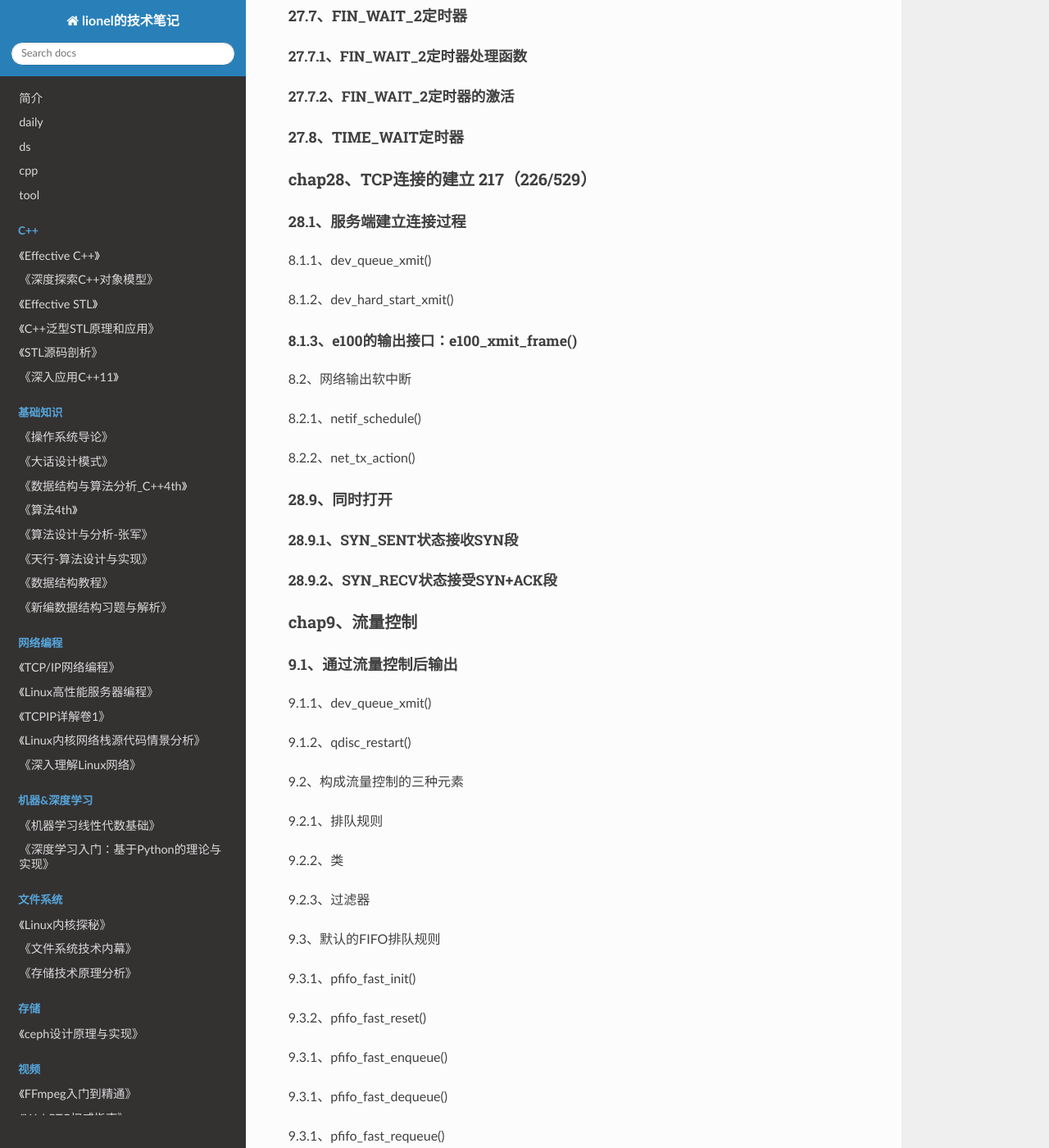
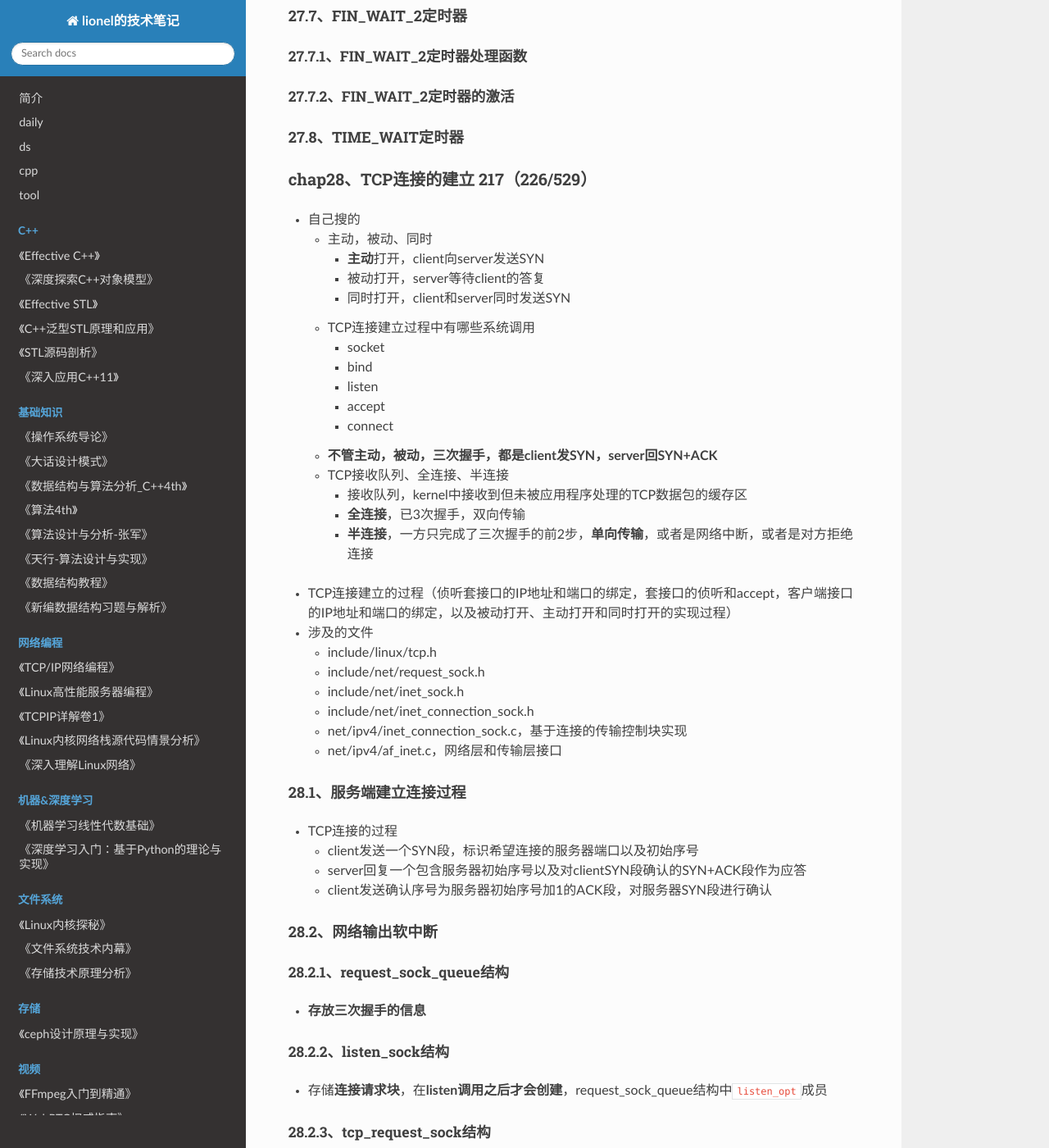
Before and after one commit to wolflion/booknotes, an MkDocs documentation site: the page built from docs/10network/Linux内核源码剖析-tcpip实现(下).md, in a window 1280 px wide and 1400 px high, scrolled down 14044 px. Shown: the whole window at 82% size. Built offline with MkDocs 1.6.1, drawn with Linux system fonts in a browser that asks for light colours; nearby versions of some CDN libraries; some of the changed text lies outside the part shown.

Commit message:
Update Linux内核源码剖析-tcpip实现(下).md

```diff
--- a/docs/10network/Linux内核源码剖析-tcpip实现(下).md
+++ b/docs/10network/Linux内核源码剖析-tcpip实现(下).md
@@ -555,19 +555,102 @@
 
 ### chap28、TCP连接的建立   217（226/529）
 
++ 自己搜的
+  + 主动，被动、同时
+    + **主动**打开，client向server发送SYN
+    + 被动打开，server等待client的答复
+    + 同时打开，client和server同时发送SYN
+  + TCP连接建立过程中有哪些系统调用
+    + socket
+    + bind
+    + listen
+    + accept
+    + connect
+  + **不管主动，被动，三次握手，都是client发SYN，server回SYN+ACK**
+  + TCP接收队列、全连接、半连接
+    + 接收队列，kernel中接收到但未被应用程序处理的TCP数据包的缓存区
+    + **全连接**，已3次握手，双向传输
+    + **半连接**，一方只完成了三次握手的前2步，**单向传输**，或者是网络中断，或者是对方拒绝连接
+
++ TCP连接建立的过程（侦听套接口的IP地址和端口的绑定，套接口的侦听和accept，客户端接口的IP地址和端口的绑定，以及被动打开、主动打开和同时打开的实现过程）
++ 涉及的文件
+  + include/linux/tcp.h
+  + include/net/request_sock.h
+  + include/net/inet_sock.h
+  + include/net/inet_connection_sock.h
+  + net/ipv4/inet_connection_sock.c，基于连接的传输控制块实现
+  + net/ipv4/af_inet.c，网络层和传输层接口
+
 #### 28.1、服务端建立连接过程
 
-8.1.1、dev_queue_xmit()
++ TCP连接的过程
+  + client发送一个SYN段，标识希望连接的服务器端口以及初始序号
+  + server回复一个包含服务器初始序号以及对clientSYN段确认的SYN+ACK段作为应答
+  + client发送确认序号为服务器初始序号加1的ACK段，对服务器SYN段进行确认
 
-8.1.2、dev_hard_start_xmit()
+#### 28.2、网络输出软中断
 
-##### 8.1.3、e100的输出接口：e100_xmit_frame()
+##### 28.2.1、request_sock_queue结构
 
-8.2、网络输出软中断
++ **存放三次握手的信息**
 
-8.2.1、netif_schedule()
+##### 28.2.2、listen_sock结构
 
-8.2.2、net_tx_action()
++ 存储**连接请求块**，在**listen调用之后才会创建**，request_sock_queue结构中`listen_opt`成员
+
+##### 28.2.3、tcp_request_sock结构
+
++ **保存双方的初始序号、双方的端口及IP地址、TCP选项，如是否支持窗口扩大因子、是否支持SACK等，并控制连接的建立**
+
+###### 1、inet_request_sock结构
+
+###### 2、request_sock结构
+
+##### 28.2.4、request_sock_ops结构
+
++ TCP中指向的实例是`tcp_request_sock_ops`
+
+#### 28.3、bind系统调用的实现
+
+##### 28.3.1、bind端口散列表
+
+##### 28.3.2、传输接口层的实现
+
++ `inet_csk_get_port()`
+
+#### 28.4、listen系统调用的实现
+
+##### 28.4.1、inet_listen()
+
+##### 28.4.2、实现侦听：inet_csk_listen_start()
+
+#### 28.5、accept系统调用的实现
+
+##### 28.5.1、套接口层的实现：inet_accept()
+
+##### 28.5.2、传输接口层的实现：inet_csk_accept()
+
+#### 28.6、被动打开
+
+##### 28.6.1、第一次握手：发送SYN段
+
+##### 28.6.2、第二次握手：接收SYN+ACK段
+
+##### 28.6.3、第三次握手：发送ACK段
+
+#### 28.7、connect系统调用的实现
+
+##### 28.7.1、套接口层的实现：inet_stream_connect
+
+##### 28.7.2、传输套接口层的实现
+
+#### 28.8、主动打开
+
+##### 28.8.1、第一次握手：发送SYN段
+
+##### 28.8.2、第二次握手：接收SYN+ACK段
+
+##### 28.8.3、第三次握手：发送ACK段
 
 #### 28.9、同时打开
 
```
